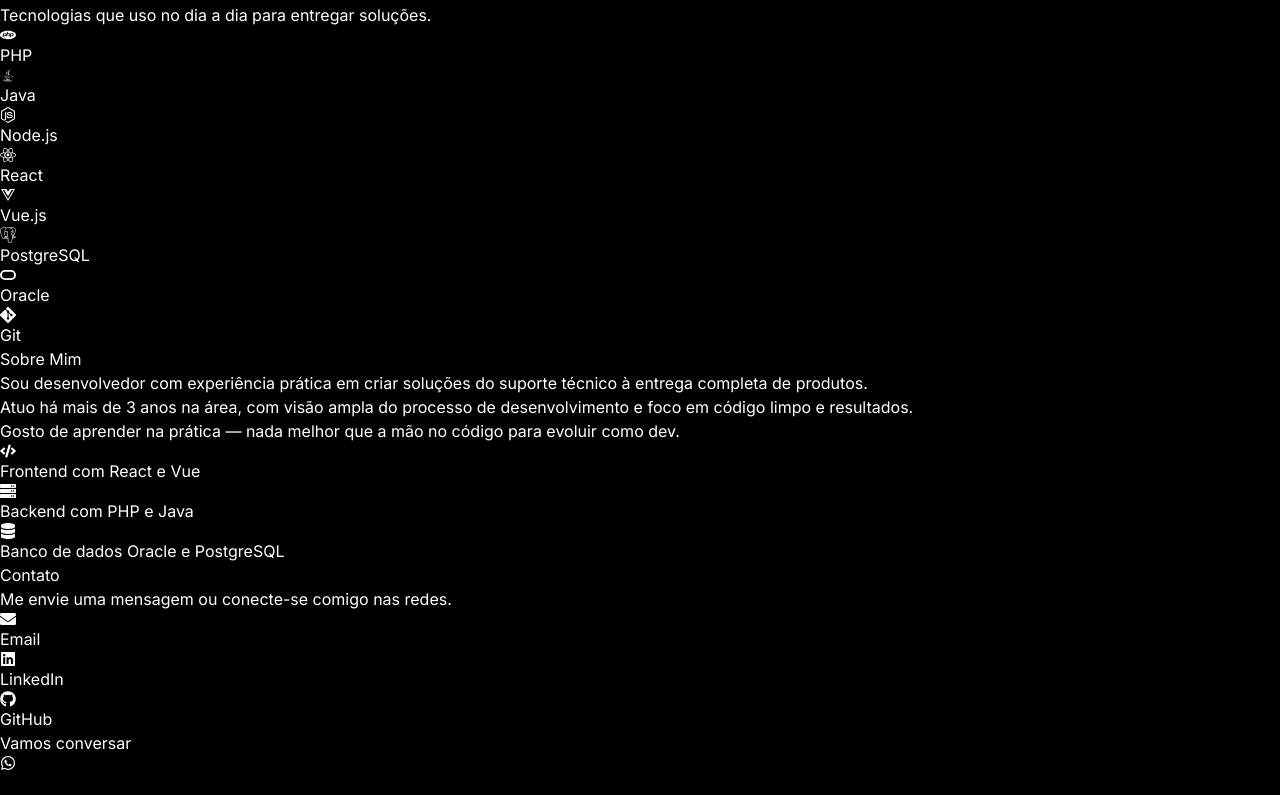
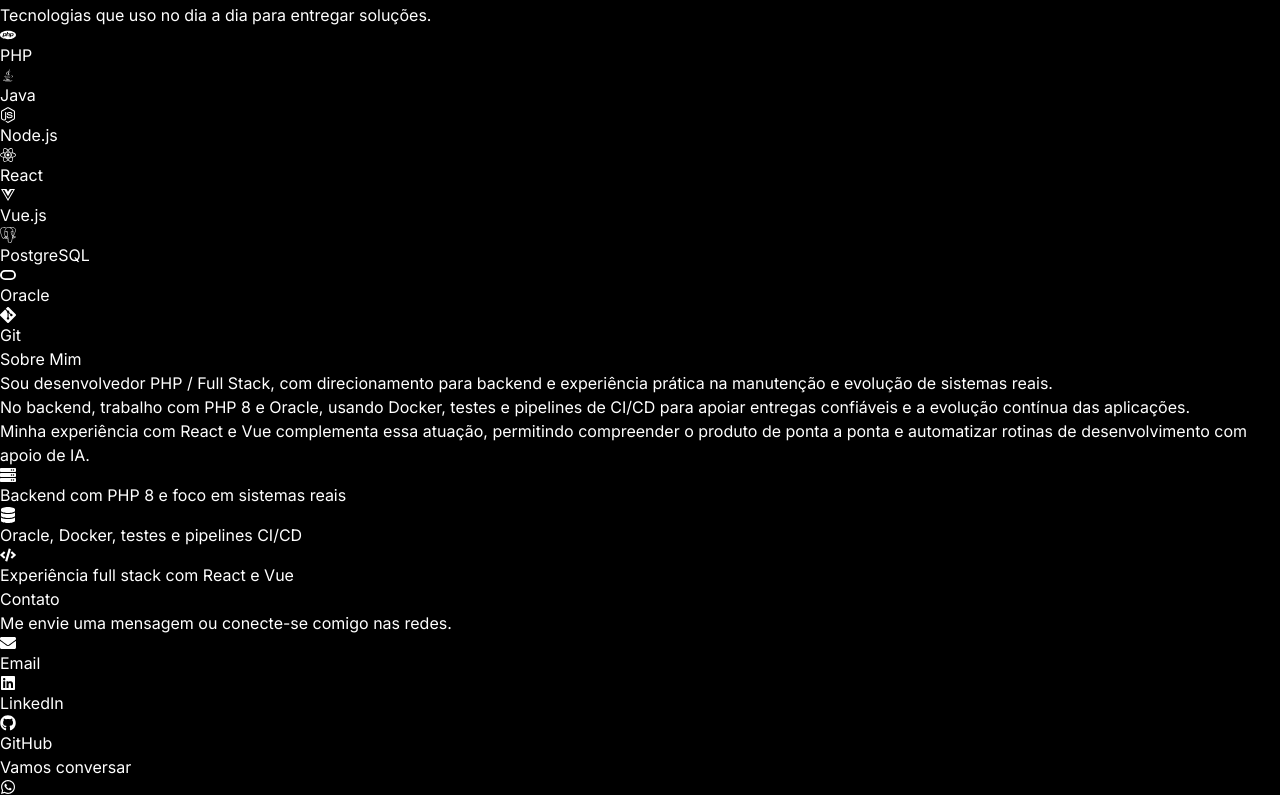
Before and after one commit to thales-sblue/thales-sblue.github.io, a React (Vite) app: page / in a window 1280 px wide. Shown: the part 5157-5952 px from the top of the page. Before the commit the page ends 5928 px from the top, so only its background shows below. Built offline with nearby package versions, Linux system fonts and the light colour scheme; no server answers.

Commit message:
chore: clean internal docs and improve about

```diff
--- a/src/components/About.tsx
+++ b/src/components/About.tsx
@@ -10,16 +10,16 @@
 
 const highlights: Highlight[] = [
   {
-    Icon: FaCode,
-    text: "Frontend com React e Vue",
-  },
-  {
     Icon: FaServer,
-    text: "Backend com PHP e Java",
+    text: "Backend com PHP 8 e foco em sistemas reais",
   },
   {
     Icon: FaDatabase,
-    text: "Banco de dados Oracle e PostgreSQL",
+    text: "Oracle, Docker, testes e pipelines CI/CD",
+  },
+  {
+    Icon: FaCode,
+    text: "Experiência full stack com React e Vue",
   },
 ];
 
@@ -31,16 +31,19 @@
         <div className="grid gap-12 md:grid-cols-2 md:gap-16">
           <div className="max-w-prose space-y-5 text-muted">
             <p className="text-lg leading-relaxed">
-              Sou desenvolvedor com experiência prática em criar soluções do
-              suporte técnico à entrega completa de produtos.
+              Sou desenvolvedor PHP / Full Stack, com direcionamento para
+              backend e experiência prática na manutenção e evolução de sistemas
+              reais.
             </p>
             <p className="leading-relaxed">
-              Atuo há mais de 3 anos na área, com visão ampla do processo de
-              desenvolvimento e foco em código limpo e resultados.
+              No backend, trabalho com PHP 8 e Oracle, usando Docker, testes e
+              pipelines de CI/CD para apoiar entregas confiáveis e a evolução
+              contínua das aplicações.
             </p>
             <p className="leading-relaxed">
-              Gosto de aprender na prática — nada melhor que a mão no código
-              para evoluir como dev.
+              Minha experiência com React e Vue complementa essa atuação,
+              permitindo compreender o produto de ponta a ponta e automatizar
+              rotinas de desenvolvimento com apoio de IA.
             </p>
           </div>
           <ul className="space-y-4">
```
Also changed, not shown: 2 other files (tests, documents, lock files or other folders).
